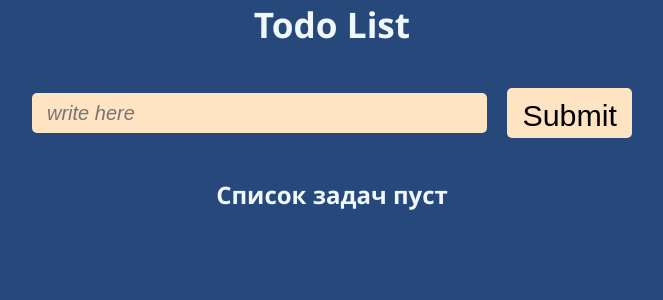
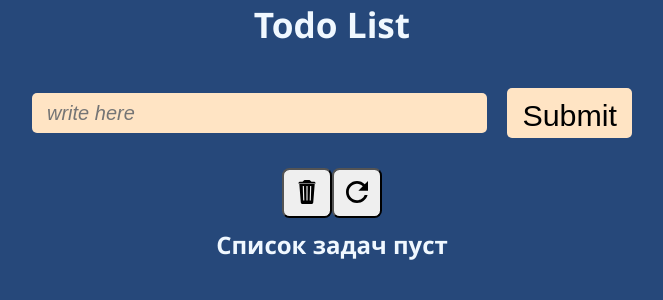
Before and after one commit to LytvynOL/Todo, a React (Create React App) app: page / in a window 1280 px wide. Shown: the top 300 px of the page, without its empty margins (308-971 px from the left). Built offline with nearby package versions, Linux system fonts and the light colour scheme.

Commit message:
adding button delete completing and all delete

```diff
--- a/src/App.js
+++ b/src/App.js
@@ -2,6 +2,7 @@ import { useState } from "react";
 import "./App.css";
 import TodoForm from "./components/Todos/TodoForm";
 import TodoList from "./components/Todos/TodoList";
+import Button from "./components/But/ButtonDelAll";
 
 function App() {
   const [todos, setTodo] = useState([]);
@@ -27,6 +28,14 @@ function App() {
     );
   };
 
+  const deleteAll = function () {
+    return setTodo([]);
+  };
+
+  const deleteAllTodo = function (todos) {
+    setTodo(todos.filter((todo) => !todo.completed));
+  };
+
   const deleteTodo = function (id) {
     setTodo(todos.filter((todo) => todo.id !== id));
   };
@@ -34,6 +43,11 @@ function App() {
     <div className="App">
       <h1>Todo List</h1>
       <TodoForm addTodo={handlerTodo} />
+      <Button
+        deleteAllTodo={deleteAllTodo}
+        todo={todos}
+        deleteAll={deleteAll}
+      />
       <TodoList todo={todos} deleteTodo={deleteTodo} toggleTodo={toggleTodo} />
     </div>
   );
--- /dev/null
+++ b/src/components/But/ButtonDelAll.js
@@ -0,0 +1,17 @@
+import { IoIosTrash, IoMdRefresh } from "react-icons/io";
+import styles from "./ButtonDelAll.module.css";
+
+const Button = function ({ deleteAllTodo, todo, deleteAll }) {
+  return (
+    <>
+      <button className={styles.button} onClick={() => deleteAllTodo(todo)}>
+        <IoIosTrash className={styles.icon} />
+      </button>
+      <button className={styles.button} onClick={deleteAll}>
+        <IoMdRefresh className={styles.icon} />
+      </button>
+    </>
+  );
+};
+
+export default Button;
--- /dev/null
+++ b/src/components/But/ButtonDelAll.module.css
@@ -0,0 +1,10 @@
+.button {
+  height: 50px;
+  width: 50px;
+  cursor: pointer;
+  border-radius: 15%;
+}
+
+.icon {
+  font-size: 2rem;
+}
```
Also changed, not shown: src/components/But/Button.js (deleted), src/components/But/Button.module.css (deleted).
